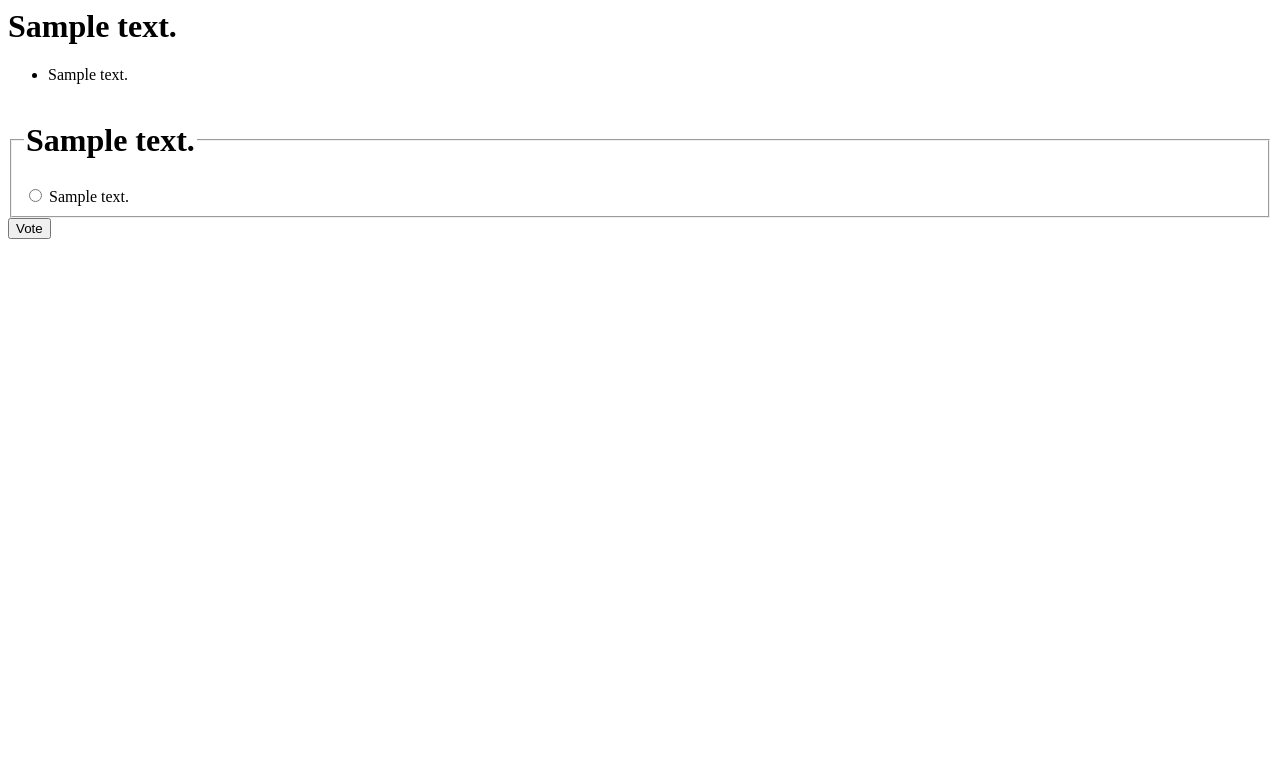
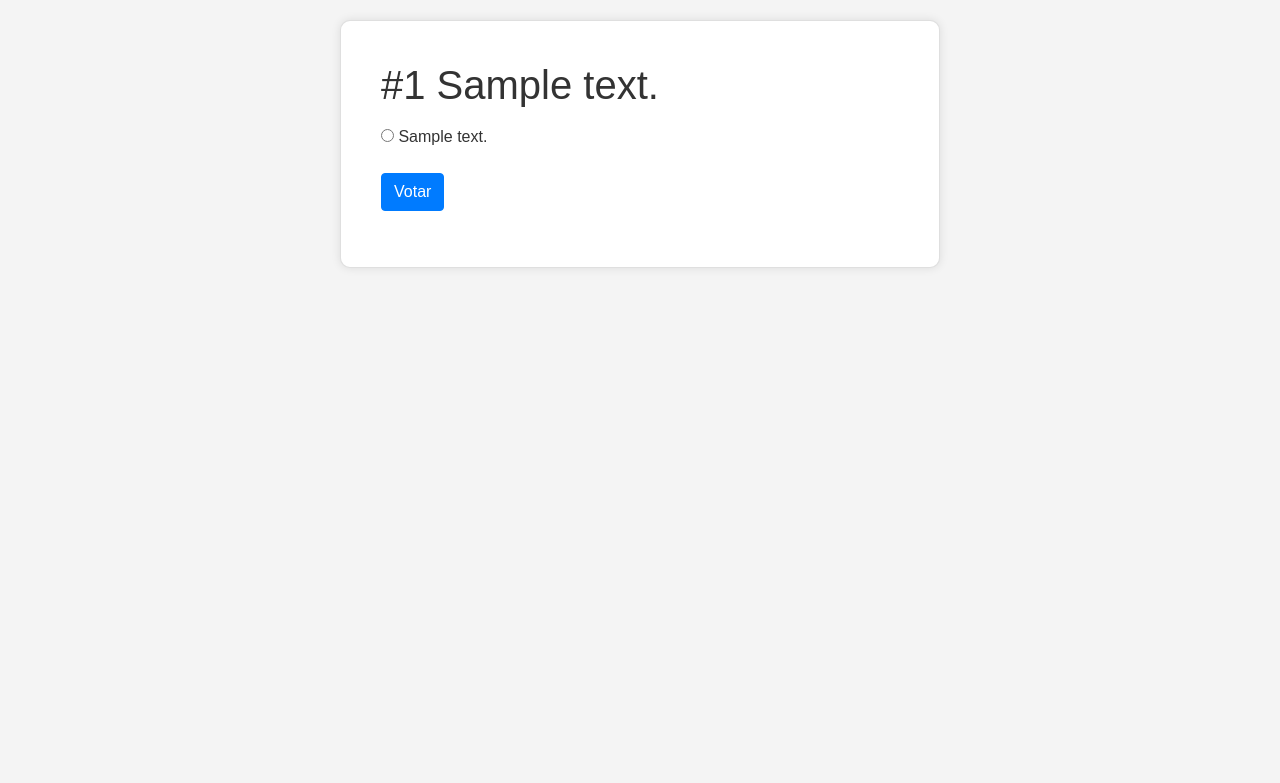
Before and after one commit to Nic0-GitHub/django-ing-de-software, a Django app: template mysite/polls/templates/polls/details.html in a window 1280 px wide. Shown: the top 783 px of the page. Run offline with Django 4.2, Linux system fonts and the light colour scheme; the template is opened without the code that fills it: values that come from a table or form of the project are taken from there, others are empty; tables that the repository leaves empty hold one stand-in row (values such as "Sample post"); some libraries are stand-ins or nearby versions.

Commit message:
[Mejora 1.2] Refator de details.html

```diff
--- a/mysite/polls/templates/polls/details.html
+++ b/mysite/polls/templates/polls/details.html
@@ -1,20 +1,91 @@
-<h1>{{ question.question_text }}</h1>
-<ul>
-{% for choice in question.choice_set.all %}
-    <li>{{ choice.choice_text }}</li>
-{% endfor %}
-</ul>
+<!DOCTYPE html>
+<html lang="en">
+<head>
+    <meta charset="UTF-8">
+    <meta name="viewport" content="width=device-width, initial-scale=1.0">
+    <title>Preguntas de la encuesta</title>
+    <!-- Incluyo estilos de bootstrap -->
+    <link rel="stylesheet" href="https://stackpath.bootstrapcdn.com/bootstrap/4.5.2/css/bootstrap.min.css">
+    <style>
+        body {
+            font-family: Arial, sans-serif;
+            background-color: #f4f4f4;
+            color: #333;
+            margin: 0;
+            padding: 0;
+        }
+        .card {
+            max-width: 600px;
+            margin: 20px auto;
+            padding: 20px;
+            border-radius: 10px;
+            box-shadow: 0 0 10px rgba(0,0,0,0.1);
+        }
 
+        .card ul {
+            list-style-type: none;
+            padding: 0;
+            text-align: center;
+        }
 
-<form action="{% url 'polls:vote' question.id %}" method="post">
+        .card ul li {
+            margin-bottom: 10px;
+            font-size: 16px;
+            text-align: right;
+            padding-right: 200px;
+            color: #333;
+            display: block;
+        }
+        .btn-votar {
+            background-color: #007bff;
+            text-align: center;
+            display: block;
+            padding: 10px;
+            width: 100%;
+            color: #fff;
+            border: none;
+            border-radius: 5px;
+            cursor: pointer;
+            text-decoration: none;
+            transition: background-color 0.4s;
+        }
+
+        .btn-votar:hover {
+            background-color: #0056b3;
+            text-decoration: none;
+            color: #000;
+        }
+    </style>
+    </style>
+</head>
+<body>
+    <div class="card">
+        <div class="card-body">
+            <form class="form-horizontal" action="{% url 'polls:vote' question.id %}" method="post">
                 {% csrf_token %}
                 <fieldset>
-        <legend><h1>{{ question.question_text }}</h1></legend>
-        {% if error_message %}<p><strong>{{ error_message }}</strong></p>{% endif %}
+                    <legend><h1>#{{question.id}} {{ question.question_text }}</h1></legend>
+                    {% if error_message %}
+                    <div class="alert alert-danger" role="alert">
+                        <strong>{{ error_message }}</strong>
+                    </div>
+                    {% endif %}
                     {% for choice in question.choice_set.all %}
+                    <div class="form-group">
+                        <div class="radio">
+                            <label>
                                 <input type="radio" name="choice" id="choice{{ forloop.counter }}" value="{{ choice.id }}">
-            <label for="choice{{ forloop.counter }}">{{ choice.choice_text }}</label><br>
+                                {{ choice.choice_text }}
+                            </label>
+                        </div>
+                    </div>
                     {% endfor %}
                 </fieldset>
-    <input type="submit" value="Vote">
+                <div class="form-group">
+                    <button type="submit" class="btn btn-primary">Votar</button>
+                </div>
             </form>
+        </div>
+    </div>
+</body>
+</html>
```
Lines whose indentation alone changed are shown as unchanged.
